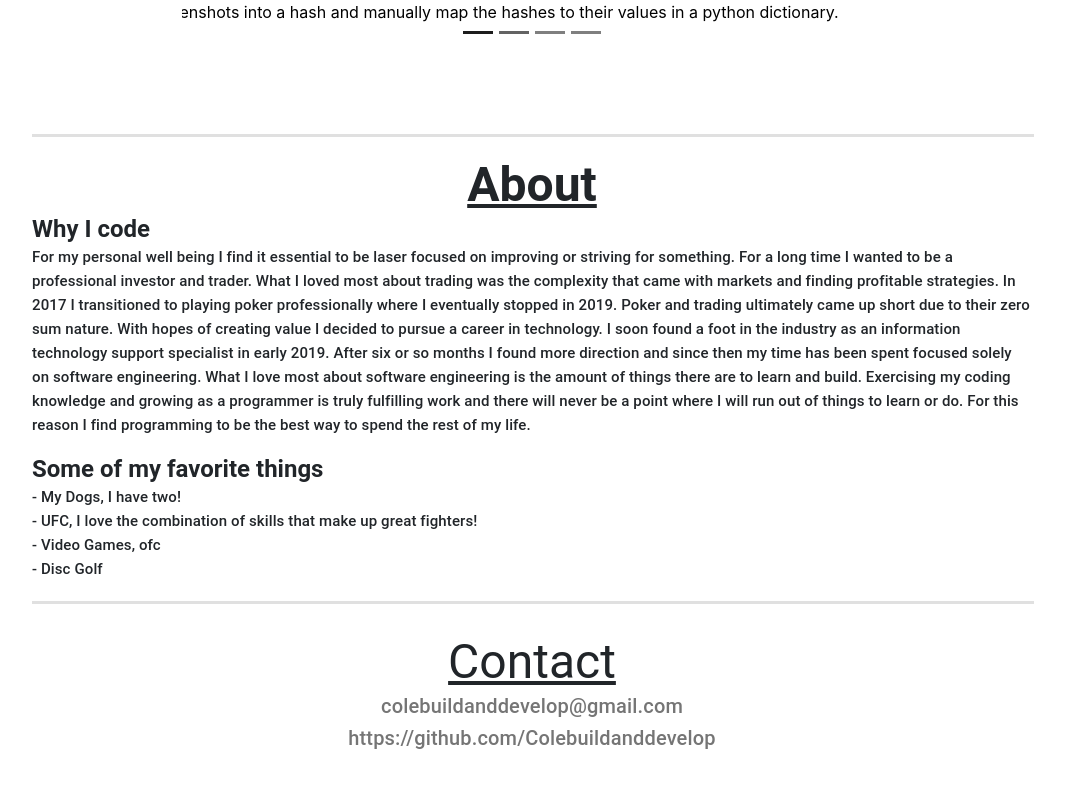
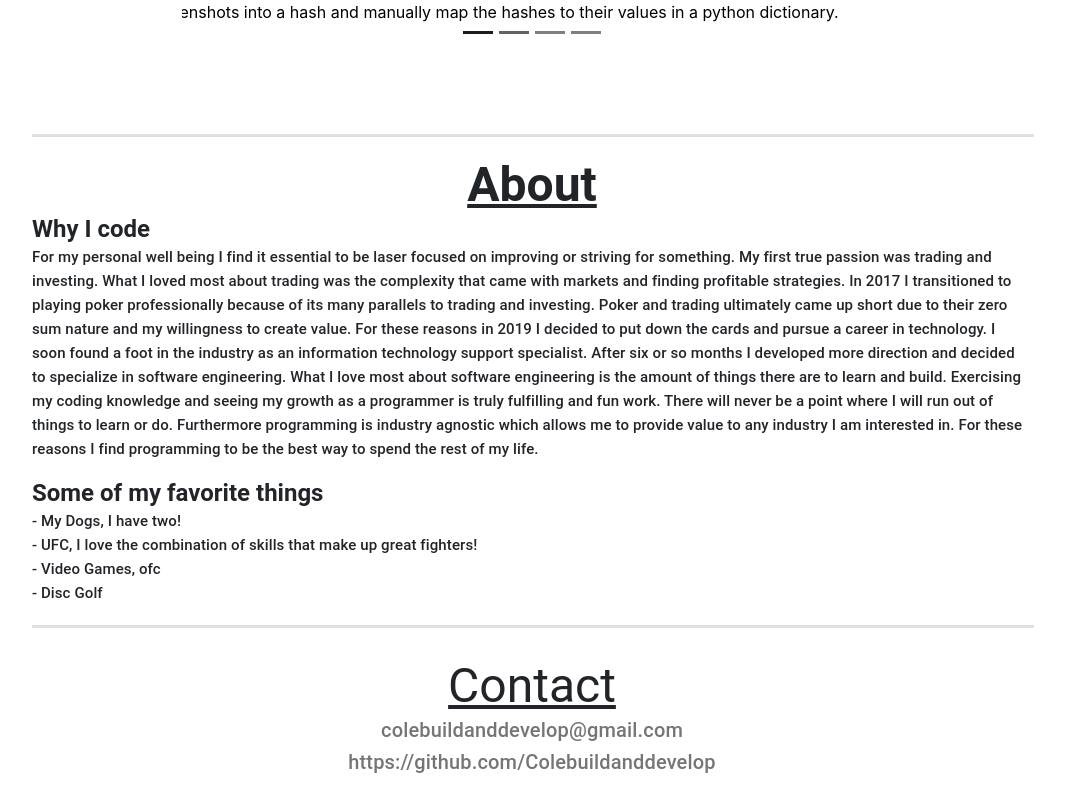
Before and after one commit to ColeDavisDevelops/portfolioNew, a React (Create React App) app: page /main in a window 1280 px wide. Shown: the part 5712-6510 px from the top of the page, without its empty margins (108-1173 px from the left). Before the commit the page ends 6486 px from the top, so only its background shows below. Built offline with nearby package versions, Linux system fonts and the light colour scheme.

Commit message:
worked on descriptions

```diff
--- a/src/components/About.js
+++ b/src/components/About.js
@@ -44,14 +44,13 @@ const About = () => {
           <Grid item xs={12}>
             <Typography className={classes.text} align="left" variant="h6">
               For my personal well being I find it essential to be laser focused on improving or striving for something.
-              For a long time I wanted to be a professional investor and trader. What I loved most about trading
+              My first true passion was trading and investing. What I loved most about trading
               was the complexity that came with markets and finding profitable strategies. In 2017 I transitioned to
-              playing poker professionally where I eventually stopped in 2019. Poker and trading ultimately came up short due
-              to their zero sum nature. With hopes of creating value I
-              decided to pursue a career in technology. I soon found a foot in the industry as an information technology
-              support specialist in early 2019. After six or so months I found more direction and since then my time has been spent focused solely on software engineering.
-              What I love most about software engineering is the amount of things there are to learn and build. Exercising my coding knowledge and growing as
-              a programmer is truly fulfilling work and there will never be a point where I will run out of things to learn or do. For this reason
+              playing poker professionally because of its many parallels to trading and investing. Poker and trading ultimately came up short due
+              to their zero sum nature and my willingness to create value. For these reasons in 2019 I decided to put down the cards and pursue a career in technology. I soon found a foot in the industry as an information technology
+              support specialist. After six or so months I developed more direction and decided to specialize in software engineering.
+              What I love most about software engineering is the amount of things there are to learn and build. Exercising my coding knowledge and seeing my growth as
+              a programmer is truly fulfilling and fun work. There will never be a point where I will run out of things to learn or do. Furthermore programming is industry agnostic which allows me to provide value to any industry I am interested in. For these reasons
               I find programming to be the best way to spend the rest of my life.
             </Typography>
           </Grid>
--- a/src/container/Home.js
+++ b/src/container/Home.js
@@ -60,7 +60,7 @@ const Home = (props) => {
     <Grid className={classes.container} container>
       <div id="home" class={classes.title}>
         <Typography style={{fontWeight: 'bold'}} variant="h6" align="center">
-          Hi, I am Cole.
+          Hi! I'm Cole.
         </Typography>
         <Button onClick={() => props.history.push('/main')} className={classes.button} fullWidth variant="outlined">
           Enter
--- a/src/container/Projects.js
+++ b/src/container/Projects.js
@@ -41,8 +41,7 @@ const Projects = () => {
           solution={
             `Users create tournaments varying in entry fees, entry limits, and durations. Upon entering a tournament, users are granted a simulated trading account where
             they are free to make simulated trades. When the tournament concludes, the user with the highest simulated balance is granted all the entry fees accumulated from that tournament.
-            This allows new traders to compete against a known player pool for an arbitrarily small sum of money.
-          `
+            This allows new traders to compete against a known player pool for an arbitrarily small sum of money as well as introduces new meta strategies when it comes to generating returns trading stocks.`
           }
           website={"https://stonk-kings.herokuapp.com/"}
           github={"https://github.com/Colebuildanddevelop/TKings"}
@@ -63,9 +62,9 @@ const Projects = () => {
             `
           }
           solution={
-            `FriendsWithVidz allows users to add YouTube videos to a public queue. Videos play in sync server side ensuring everyone is experiencing the video at the same time. When a video is played the user who queued the video is displayed and can be
-            given props by other users. Users can also vote to skip the currently playing video. This creates incentives for users to play videos that the public audience will enjoy. A live chat allows users to discuss videos as they play and create an
-            alive experience.
+            `FriendsWithVidz allows users to add YouTube videos to a public queue. Videos play server side ensuring everyone is experiencing the video at the same time. When a video is played the user who queued the video is displayed and can be
+            given props by other users. Users can also vote to skip the currently playing video. This creates incentives for users to play videos that the public audience will enjoy. A live chat allows users to discuss videos as they play and create a community
+            experience.
           `
           }
           website={"https://friendswithvids.firebaseapp.com/"}
@@ -84,7 +83,7 @@ const Projects = () => {
           }
           solution={
             `All tournaments game state and user funds are handled by solidity code I wrote hosted on Ethereum. This decentralized backend results in pure transparency for users.
-             The aim of the competetion is to predict the closing price of the given asset at the end of a given duration. Once a tournaemnt has started predictions are no longer accepted. To make a prediction users must pay an associated fee.
+             The aim of the competetion is to predict the closing price of the given asset at the end of a given duration. Once a tournament has started predictions are no longer accepted. To make a prediction users must pay an associated fee.
              Users can make as many predicions as they please before the tournament starts. When the tournament concludes, the user with the closest prediction to the assets price at that time will be awarded the accumulated fees from all user predictions.
             `
           }
```
Also changed, not shown: src/container/MoreProjects.js (line endings or trailing spaces).
